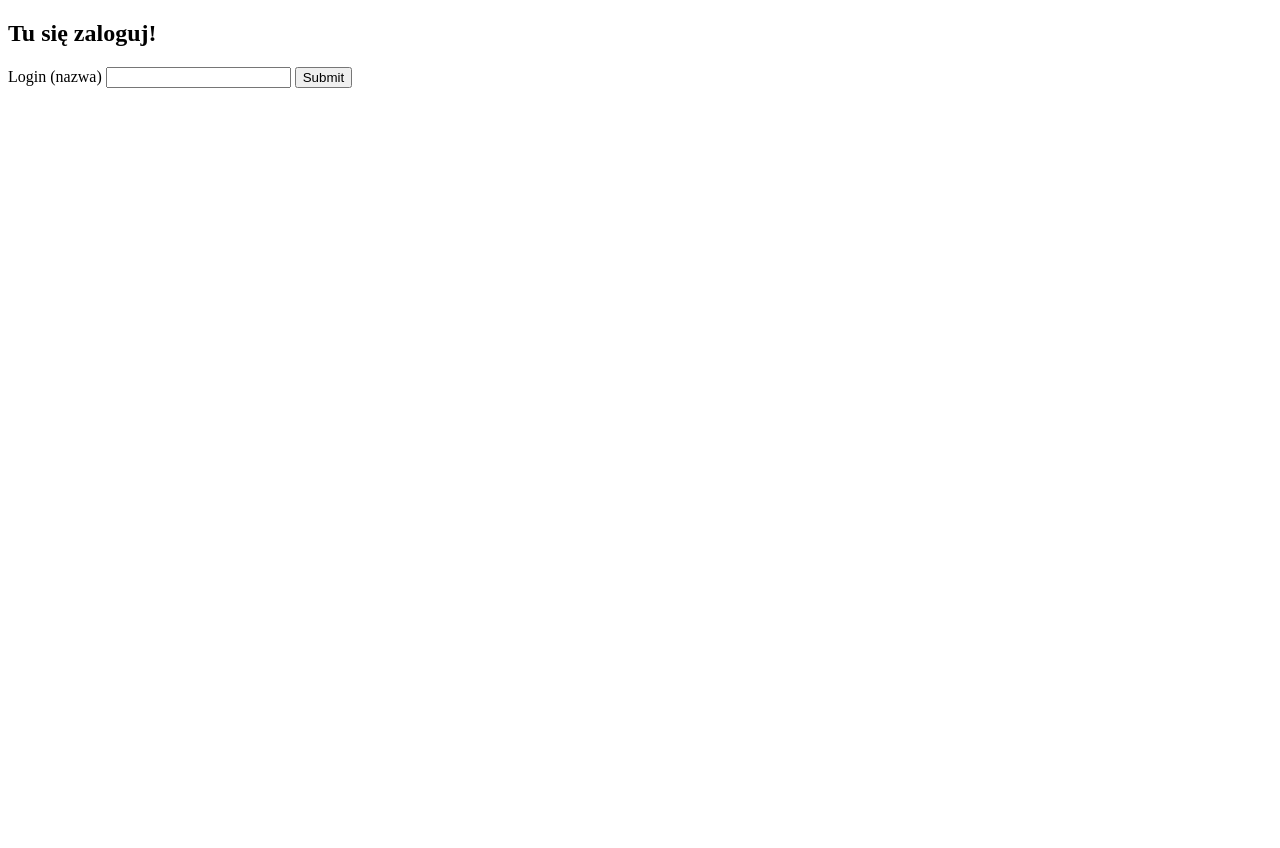
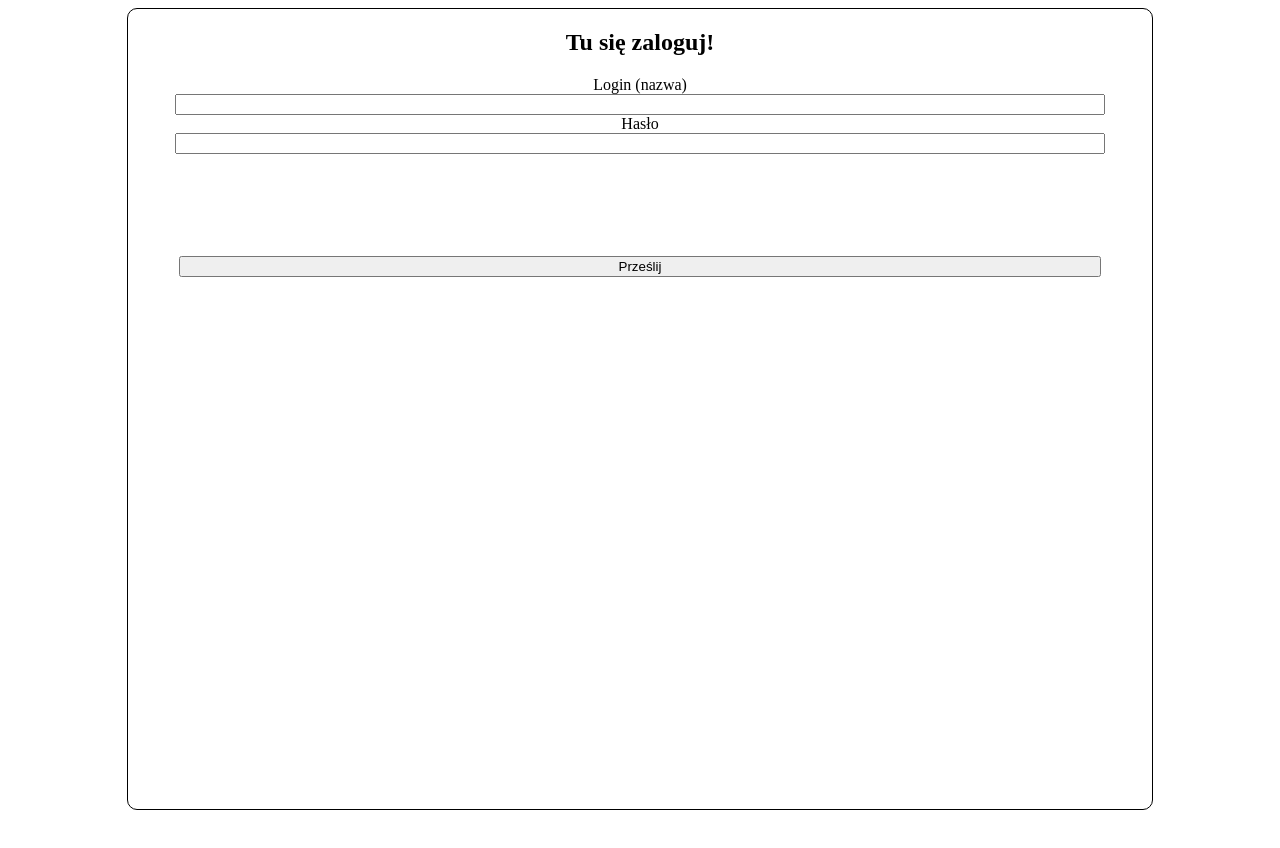
Before and after one commit to BobZielony/MockUpDesingThinking, a website built with Vite: page index.html in a window 1280 px wide. Shown: the top 848 px of the page. Built offline with nearby package versions, Linux system fonts and the light colour scheme; files whose address does not match are found by name.

Commit message:
tweak login

```diff
--- a/index.html
+++ b/index.html
@@ -8,11 +8,13 @@
   </head>
   <body>
     <script type="module" src="/src/main.js"></script>
-    <form id="loginForm">
+    <form class="loginForm" id="loginForm">
         <h2>Tu się zaloguj!</h2>
         <label for="username">Login (nazwa)</label>
         <input type="text" id="username" name="username">
-        <input type="submit">
+        <label for="password">Hasło</label>
+        <input type="password" id="password" name="password">
+        <input type="submit" value="Prześlij">
     </form>
     <div class="phoneMockup" id="phone">
 
--- a/src/style.css
+++ b/src/style.css
@@ -1,9 +1,42 @@
+@font-face {
+  font-family: Chomsky;
+  src: url('./Chomsky.otf');
+}
+
 .phoneMockup{
   visibility: collapse;
+  background-image: url('./teksturaGazety.webp');
   border: 3px solid black;
   border-radius: 5px;
   height: 200vh;
 }
+
+.loginForm{
+  background-image: url('./teksturaGazety.webp');
+  margin-left: auto;
+  margin-right: auto;
+  width: 80vw;
+  height: 100vh;
+  border: 1px solid black;
+  border-radius: 10px;
+  font-family: Chomsky;
+}
+
+.loginForm > h2{
+  text-align: center;
+}
+.loginForm > input[type=submit]{
+  margin-top: 10%;
+}
+
+.loginForm > label,input{
+  display: block;
+  margin-right: auto;
+  margin-left: auto;
+  text-align: center;
+  width: 90%;
+}
+
 
 .photo{
   width: 80vw;
```
Also changed, not shown: public/Chomsky.otf (added), public/LICENSE.txt (added), public/chomsky.png (added), public/teksturaGazety.webp (added).
